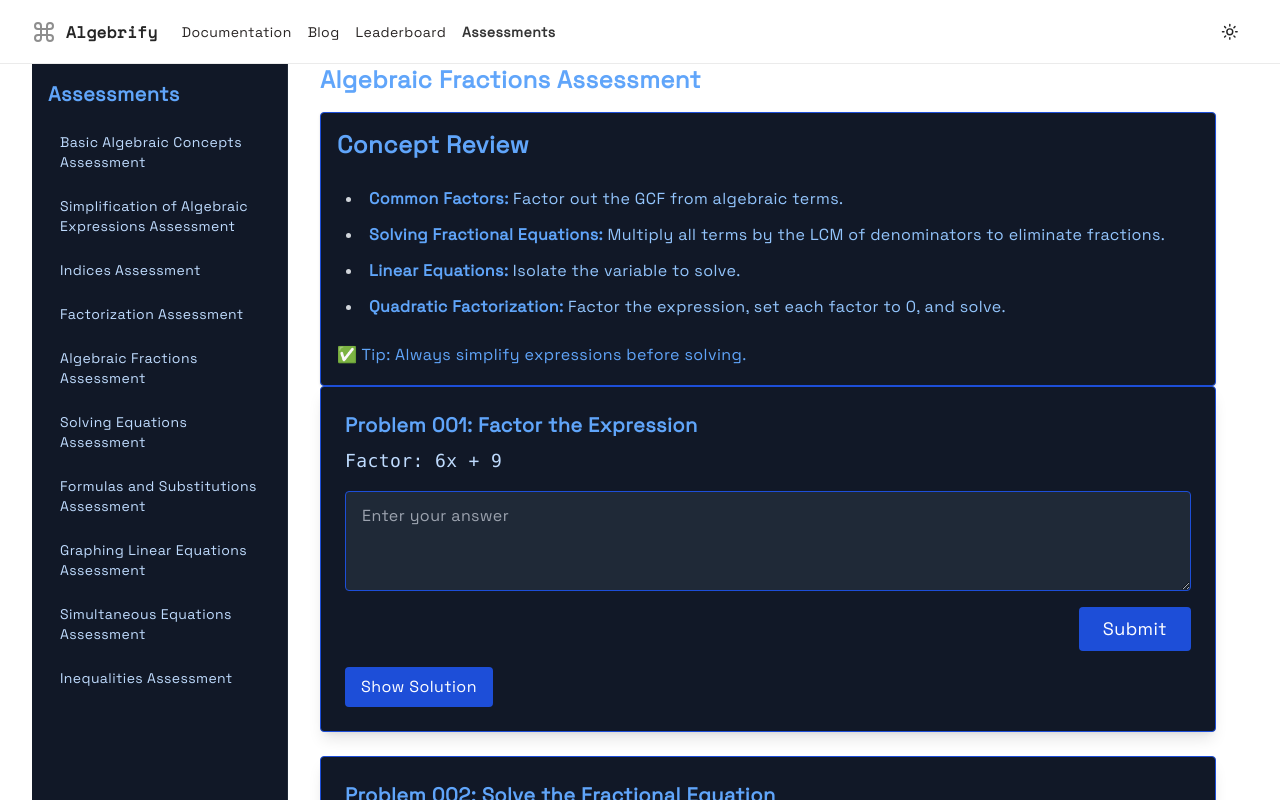
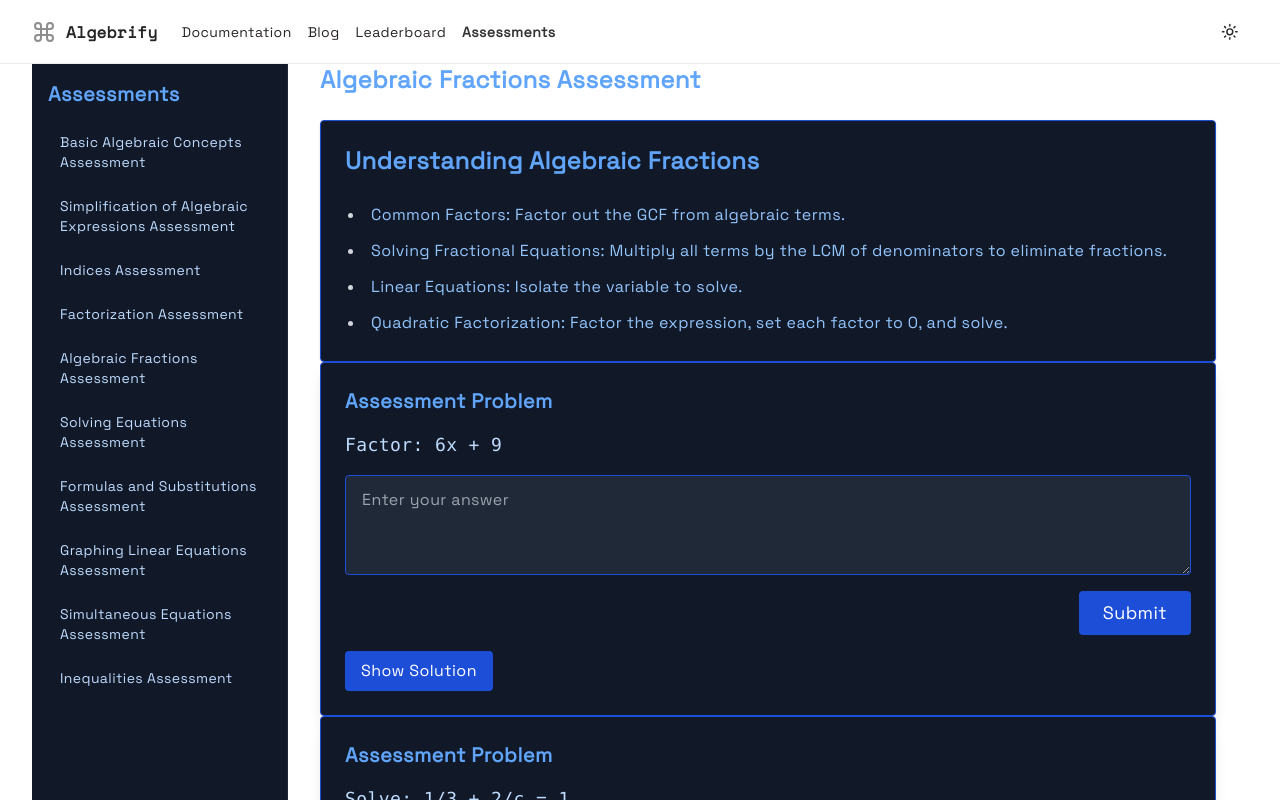
Before and after one commit to IsHaNinfo/E-Algebrify, a Next.js app: page /contents/assessments/algebraic-fractions-assessment in a window 1280 px wide. Shown: the top 800 px of the page. Built offline with nearby package versions, Linux system fonts and the light colour scheme.

Commit message:
Update ESLint configuration to disable unused variable rule and enhance assessment components with improved UI elements and user answer handling. Refactor question display and add whitespace handling for better readability.

```diff
--- a/app/contents/assessments/algebraic-fractions-assessment/page.tsx
+++ b/app/contents/assessments/algebraic-fractions-assessment/page.tsx
@@ -23,31 +23,30 @@ const AlgebraicFractionsAssessment = () => {
 
     return (
         <div className="max-w-4xl mx-auto">
-            <h1 className="text-2xl font-bold mb-4 text-blue-400">Algebraic Fractions Assessment</h1>
+            <h1 className="text-2xl font-bold mb-6 text-blue-400">
+                Algebraic Fractions Assessment
+            </h1>
 
             {/* Concept Review */}
             {algebraicFractionsQuestions[0].conceptReview && (
-                <div className="prose max-w-none mb-6 bg-gray-900 text-blue-300 border border-blue-700 rounded p-4 shadow">
-                    <h2 className="text-blue-400">Concept Review</h2>
-                    <ul>
+                <div className="prose max-w-none mb-6 bg-gray-900 text-blue-300 border border-blue-700 rounded p-6 shadow">
+                    <h2 className="text-blue-400">Understanding Algebraic Fractions</h2>
+                    <ul className="list-disc pl-5 space-y-2">
                         {algebraicFractionsQuestions[0].conceptReview.map((concept, index) => (
-                            <li key={index}>
-                                <strong className='text-blue-400'>{concept.split(':')[0]}:</strong>
-                                {concept.split(':')[1]}
-                            </li>
+                            <li key={index} className="whitespace-pre-line">{concept}</li>
                         ))}
                     </ul>
-                    <p className="text-blue-400">✅ Tip: Always simplify expressions before solving.</p>
                 </div>
             )}
 
             {/* Assessment Questions */}
             {algebraicFractionsQuestions.map((question) => (
-                <div key={question.id} className="border border-blue-700 rounded p-6 shadow-lg bg-gray-900 mb-6">
-                    <h2 className="text-xl font-semibold mb-2 text-blue-400">
-                        Problem {question.id.split('-')[1]}: {question.type === 'factor' ? 'Factor the Expression' : 'Solve the Fractional Equation'}
+                <div key={question.id} className="border border-blue-700 rounded p-6 shadow-lg bg-gray-900">
+                    <h2 className="text-xl font-semibold mb-4 text-blue-400">
+                        Assessment Problem
                     </h2>
-                    <p className="text-blue-200 text-lg font-mono mb-4">
+
+                    <p className="text-blue-200 text-lg font-mono mb-4 whitespace-pre-line">
                         {question.question}
                     </p>
 
@@ -66,12 +65,27 @@ const AlgebraicFractionsAssessment = () => {
 
                     {showAnswers[question.id] && (
                         <div className="mt-4 p-4 rounded text-blue-200 bg-gray-800 border border-blue-700">
-                            <ul className="list-disc pl-5 space-y-1">
+                            <h3 className="font-semibold text-blue-400 mb-2">Detailed Solution:</h3>
+                            <ol className="list-decimal pl-5 space-y-1">
                                 {question.explanation.map((step, index) => (
-                                    <li key={index}>{step}</li>
+                                    <li key={index} className="whitespace-pre-line">{step}</li>
                                 ))}
-                            </ul>
+                            </ol>
                         </div>
+                    )}
+
+                    {/* Show user's answer status */}
+                    {userAnswers[question.id] !== undefined && (
+                        // <div className={`mt-4 p-2 rounded ${
+                        //     userAnswers[question.id]
+                        //         ? 'bg-green-600 text-white'
+                        //         : 'bg-red-600 text-white'
+                        // }`}>
+                        //     {userAnswers[question.id]
+                        //         ? 'Correct!'
+                        //         : 'Incorrect. Try again!'}
+                        // </div>
+                        <div></div>
                     )}
                 </div>
             ))}
--- a/app/contents/assessments/basic-algebraic-concepts/page.tsx
+++ b/app/contents/assessments/basic-algebraic-concepts/page.tsx
@@ -71,6 +71,18 @@ const BasicAlgebraicConceptsAssessment = () => {
                             </ul>
                         </div>
                     )}
+                    {userAnswers[question.id] !== undefined && (
+                        // <div className={`mt-4 p-2 rounded ${
+                        //     userAnswers[question.id]
+                        //         ? 'bg-green-600 text-white'
+                        //         : 'bg-red-600 text-white'
+                        // }`}>
+                        //     {userAnswers[question.id]
+                        //         ? 'Correct!'
+                        //         : 'Incorrect. Try again!'}
+                        // </div>
+                        <div></div>
+                    )}
                 </div>
             ))}
         </div>
--- a/app/contents/assessments/components/AnswerInput.tsx
+++ b/app/contents/assessments/components/AnswerInput.tsx
@@ -11,6 +11,7 @@ const AnswerInput: React.FC<AnswerInputProps> = ({ questionId, correctAnswer, on
     const [userAnswer, setUserAnswer] = useState('');
     const [isSubmitted, setIsSubmitted] = useState(false);
     const [isCorrect, setIsCorrect] = useState(false);
+    const id = questionId;
 
     const handleSubmit = (e: React.FormEvent) => {
         e.preventDefault();
--- a/app/contents/assessments/factorization-assessment/page.tsx
+++ b/app/contents/assessments/factorization-assessment/page.tsx
@@ -73,6 +73,18 @@ const FactorizationAssessment = () => {
                     )}
                 </div>
             ))}
+            {userAnswers[factorizationQuestions[0].id] !== undefined && (
+                        // <div className={`mt-4 p-2 rounded ${
+                        //     userAnswers[question.id]
+                        //         ? 'bg-green-600 text-white'
+                        //         : 'bg-red-600 text-white'
+                        // }`}>
+                        //     {userAnswers[question.id]
+                        //         ? 'Correct!'
+                        //         : 'Incorrect. Try again!'}
+                        // </div>
+                        <div></div>
+                    )}
         </div>
     );
 };
--- a/app/contents/assessments/formulas-and-substitutions/page.tsx
+++ b/app/contents/assessments/formulas-and-substitutions/page.tsx
@@ -78,6 +78,18 @@ const FormulasAndSubstitutionsAssessment = () => {
                     )}
                 </div>
             ))}
+            {userAnswers[formulasAndSubstitutionsQuestions[0].id] !== undefined && (
+                        // <div className={`mt-4 p-2 rounded ${
+                        //     userAnswers[question.id]
+                        //         ? 'bg-green-600 text-white'
+                        //         : 'bg-red-600 text-white'
+                        // }`}>
+                        //     {userAnswers[question.id]
+                        //         ? 'Correct!'
+                        //         : 'Incorrect. Try again!'}
+                        // </div>
+                        <div></div>
+                    )}
         </div>
     );
 };
--- a/app/contents/assessments/graphing-linear-equations/page.tsx
+++ b/app/contents/assessments/graphing-linear-equations/page.tsx
@@ -578,6 +578,18 @@ const GraphingLinearEquationsAssessment = () => {
                     )}
                 </div>
             ))}
+            {userAnswers[graphingLinearEquationsQuestions[0].id] !== undefined && (
+                        // <div className={`mt-4 p-2 rounded ${
+                        //     userAnswers[question.id]
+                        //         ? 'bg-green-600 text-white'
+                        //         : 'bg-red-600 text-white'
+                        // }`}>
+                        //     {userAnswers[question.id]
+                        //         ? 'Correct!'
+                        //         : 'Incorrect. Try again!'}
+                        // </div>
+                        <div></div>
+                    )}
         </div>
     );
 };
--- a/app/contents/assessments/inequalities/page.tsx
+++ b/app/contents/assessments/inequalities/page.tsx
@@ -32,7 +32,7 @@ const InequalitiesAssessment = () => {
             <strong className="text-blue-400">Graphical Representation:</strong> Use open (○) or filled (●) circles and arrows to show ranges on a number line.
           </li>
           <li>
-            <strong className="text-blue-400">Compound Inequalities:</strong> Use "and" for intersection, "or" for union of conditions.
+            <strong className="text-blue-400">Compound Inequalities:</strong> Use &quot;and&quot; for intersection, &quot;or&quot; for union of conditions.
           </li>
         </ul>
         <p className="mt-2 text-blue-200">
--- a/app/contents/assessments/simplification-of-algebraic-expressions/page.tsx
+++ b/app/contents/assessments/simplification-of-algebraic-expressions/page.tsx
@@ -53,7 +53,7 @@ const SimplificationOfAlgebraicExpressionsAssessment = () => {
         {showAnswer && (
           <div className="mt-4 p-4 rounded text-blue-200 bg-gray-800 border border-blue-700">
             <h3 className="font-semibold text-blue-400">Answer:</h3>
-            <p className="mb-2">Let's break it down step by step:</p>
+            <p className="mb-2">Let&apos;s break it down step by step:</p>
             <ul className="list-disc pl-5 space-y-1">
               <li><strong>Step 1: Distribute</strong></li>
               <p className="text-blue-300 font-mono">2x(3x + 4) = 6x² + 8x</p>
--- a/components/markdown/outlet.tsx
+++ b/components/markdown/outlet.tsx
@@ -8,7 +8,7 @@ export default async function Outlet({ path }: { path: string }) {
   return (
     <div className="grid md:grid-cols-2 gap-5">
       {output.map((child) => (
-        <ChildCard {...child} key={child.title} />
+        <ChildCard {...child} key={child.title} description={"test"} />
       ))}
     </div>
   );
```
Also changed, not shown: app/contents/assessments/components/Sidebar.tsx (+8 -8 lines), .eslintrc.json.
